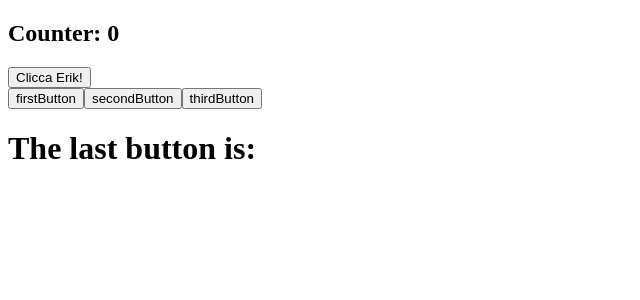
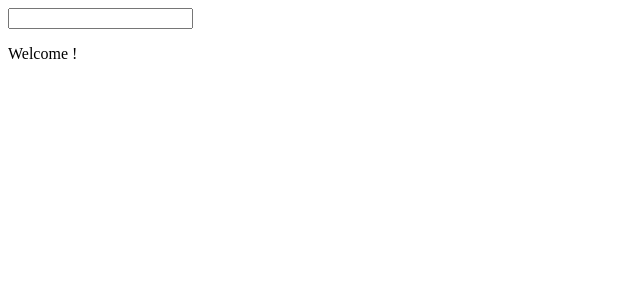
Before and after one commit to TizianoForte/React-Exercise, a React (Create React App) app: page / in a window 1280 px wide. Shown: the top 300 px of the page, without its empty margins (0-640 px from the left). Built offline with nearby package versions, Linux system fonts and the light colour scheme.

Commit message:
26th exercise

```diff
--- a/src/App.js
+++ b/src/App.js
@@ -1,13 +1,13 @@
 import React from "react";
-import ClickCounter from "./ClickCounter";
-import ClickTracking from "./ClickTracking";
+import { InteractiveWelcome } from "./InteractiveWelcome";
+
 
 class App extends React.Component {
   render() {
     return (
       <div>
-        <ClickCounter />
-        <ClickTracking/>
+        <InteractiveWelcome/>
+
       </div>
     );
   }
--- a/src/ClickCounter.js
+++ /dev/null
@@ -1,27 +0,0 @@
-import React from "react";
-
-
-class ClickCounter extends React.Component {
-  state = {
-    count: 0,
-  };
-
-  buttonClick = () => {
-    this.setState((increment) => {
-      return { count: increment.count + 1 };
-    });
-
-
-
-  };
-  render() {
-    return (
-      <div>
-        <h2>Counter: {this.state.count}</h2>
-        <button onClick={this.buttonClick}>Clicca Erik!</button>
-      </div>
-    );
-  }
-}
-
-export default ClickCounter
--- a/src/ClickTracking.js
+++ /dev/null
@@ -1,35 +0,0 @@
-import React from "react";
-
-export class ClickTracking extends React.Component {
-  state = {
-    button: "",
-  };
-
-  lastClick = (event) => {
-    console.log(event.target.name,"Ciao Erik")
-    this.setState({
-      button: event.target.name,
-
-    });
-  };
-
-  render() {
-    return (
-      <div>
-        <button name="firstButton" onClick={this.lastClick}>
-          firstButton
-        </button>
-        <button name="secondButton" onClick={this.lastClick}>
-          secondButton
-        </button>
-        <button name="thirdButton" onClick={this.lastClick}>
-          thirdButton
-        </button>
-        <h1>The last button is: {this.state.button}</h1>
-      </div>
-    );
-  }
-}
-
-
-export default ClickTracking
--- /dev/null
+++ b/src/InteractiveWelcome.js
@@ -0,0 +1,25 @@
+import React from "react";
+import Welcome from "./Welcome";
+
+export class InteractiveWelcome extends React.Component {
+  state = {
+    name: "",
+  };
+
+  user = (event) => {
+    this.setState({
+      name: event.target.value,
+    });
+  };
+
+  render() {
+    return (
+      <div>
+        <input name="user" onChange={this.user}></input>
+        <Welcome name={this.state.name} />
+      </div>
+    );
+  }
+}
+
+export default InteractiveWelcome;
--- /dev/null
+++ b/src/Welcome.js
@@ -0,0 +1,14 @@
+import React from "react";
+
+export class Welcome extends React.Component {
+  render() {
+    return (
+      <div>
+        <p>Welcome {this.props.name}!</p>
+      </div>
+    );
+  }
+}
+
+
+export default Welcome
```
